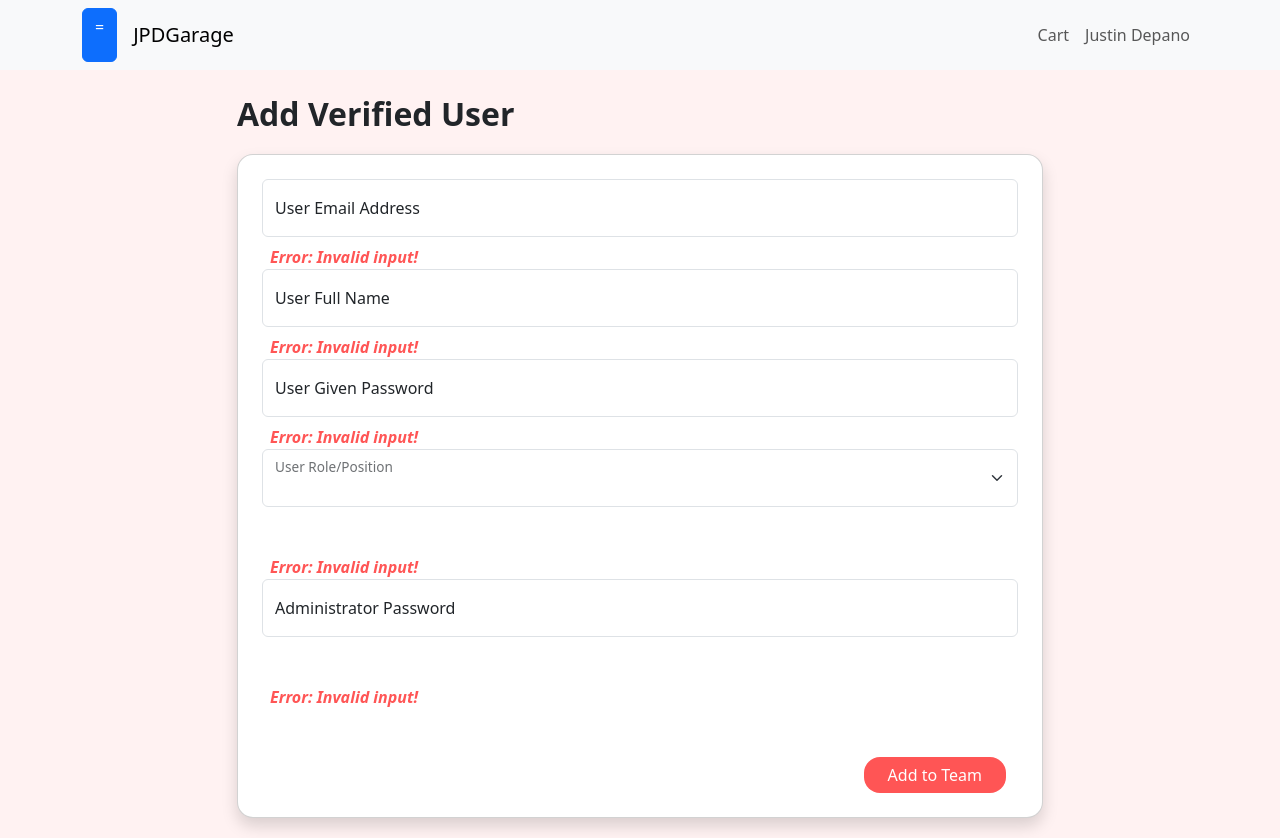
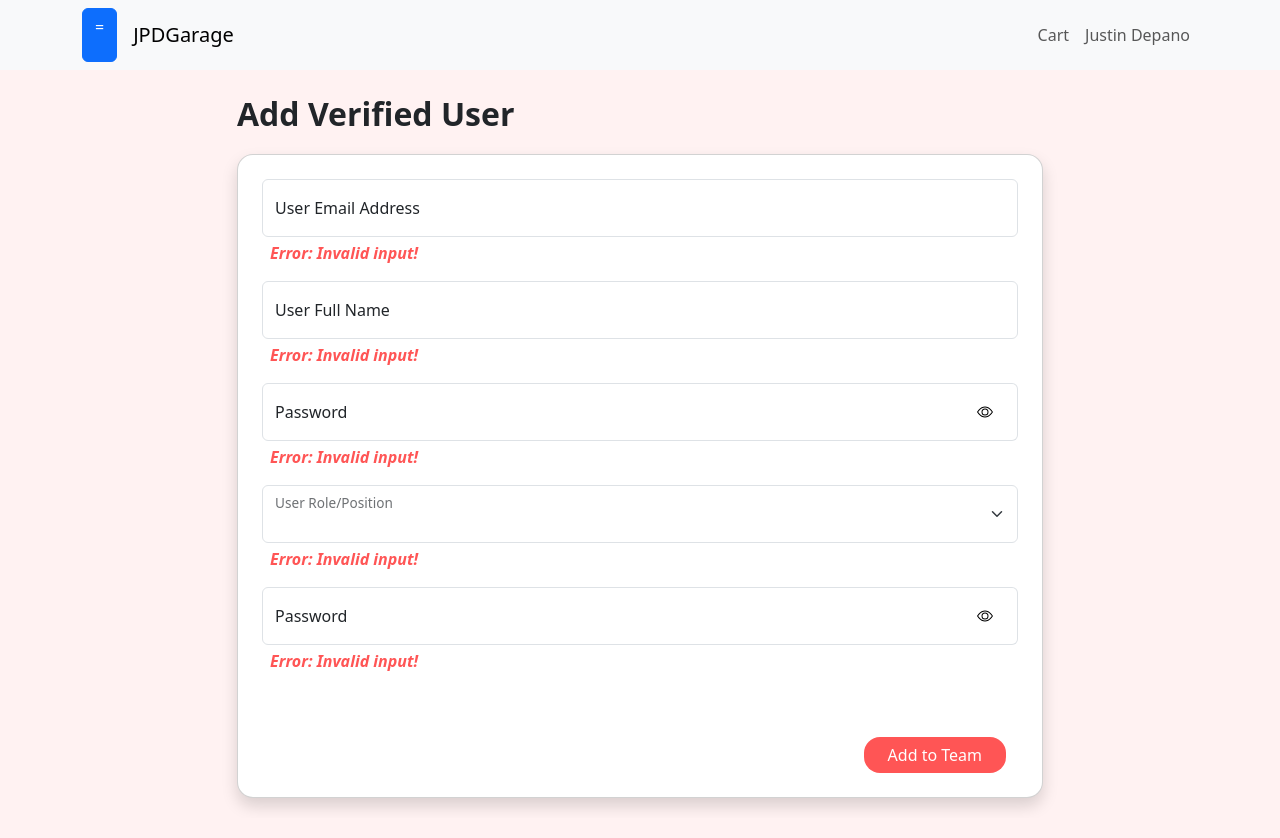
Before and after one commit to briangabini/CSSWENG-IMS, a React (Create React App) app in the folder frontend/: page /add-verified-user in a window 1280 px wide. Built offline with nearby package versions, Linux system fonts and the light colour scheme.

Commit message:
Updated formatting and animations
- filter and sort are now able to close when clicked outside
- changed formatting for search button (similar to password hiding format in login)

```diff
--- a/frontend/src/pages/AddVerifiedUser.js
+++ b/frontend/src/pages/AddVerifiedUser.js
@@ -1,4 +1,4 @@
-import { Container, Row, Button, Form, Card, FloatingLabel } from 'react-bootstrap'
+import { Container, Row, Button, Form, Card, FloatingLabel, InputGroup } from 'react-bootstrap'
 import { useState } from 'react'
 import { DOMAIN } from '../config'
 
@@ -68,7 +68,7 @@ const AddVerifiedUser = () => {
                 <Card className='p-4 rounded-4 shadow mt-3'>
                     <Form onSubmit={handleSubmit}>
                         {/* email input */}
-                        <FloatingLabel className="mb-2" controlId="floatingInput" label="User Email Address" >
+                        <FloatingLabel className="mb-1" controlId="floatingInput" label="User Email Address" >
                             <Form.Control
                                 type="email"
                                 placeholder="name@example.com"
@@ -77,13 +77,13 @@ const AddVerifiedUser = () => {
                             />
                         </FloatingLabel>
                         {/* Error */}
-                        <div className='ms-2 txt-main-dominant-red fst-italic fw-bold'
+                        <div className='ms-2 mb-3 txt-main-dominant-red fst-italic fw-bold'
                             onClick={handleError}>
                             Error: Invalid input!
                         </div>
 
                         {/* full name input */}
-                        <FloatingLabel className="mb-2" controlId="floatingSelect" label="User Full Name">
+                        <FloatingLabel className="mb-1" controlId="floatingSelect" label="User Full Name">
                             <Form.Control
                                 type="text"
                                 placeholder="User Full Name"
@@ -92,28 +92,38 @@ const AddVerifiedUser = () => {
                             />
                         </FloatingLabel>
                         {/* Error */}
-                        <div className='ms-2 txt-main-dominant-red fst-italic fw-bold'
+                        <div className='ms-2 mb-3 txt-main-dominant-red fst-italic fw-bold'
                             onClick={handleError}>
                             Error: Invalid input!
                         </div>
 
                         {/* password input */}
-                        <FloatingLabel className="mb-2" controlId="floatingPassword" label="User Given Password">
-                            <Form.Control
-                                type="text"
-                                placeholder="User Given Password"
-                                onChange={(e) => setPassword(e.target.value)}
-                                value={password}
-                            />
-                        </FloatingLabel>
+                        <InputGroup className="mb-1 nopadding">
+                            <FloatingLabel className=""
+                                            controlId="floatingSelect"
+                                            label="Password">
+                                <Form.Control
+                                    type="password"
+                                    placeholder=""
+                                />
+                            </FloatingLabel>
+                            <Button id="button-addon2"
+                                    variant='light'
+                                    className='py-2 px-3 border border-start-0 bg-white'>
+                                {/* eye open */}
+                                <img className='mb-1 me-2' src='eye.svg' alt="Search" />
+                                {/* eye close */}
+                                {/* <img className='mb-1 me-2' src='eye-slash.svg' alt="Search" /> */}
+                            </Button>
+                        </InputGroup>
                         {/* Error */}
-                        <div className='ms-2 txt-main-dominant-red fst-italic fw-bold'
+                        <div className='ms-2 mb-3 txt-main-dominant-red fst-italic fw-bold'
                             onClick={handleError}>
                             Error: Invalid input!
                         </div>
 
                         {/* role input */}
-                        <FloatingLabel className="mb-5" controlId="floatingSelect" label="User Role/Position">
+                        <FloatingLabel className="mb-1" controlId="floatingSelect" label="User Role/Position">
                             <Form.Select
                                 onChange={(e) => setRole(e.target.value)}
                                 value={role}
@@ -125,18 +135,33 @@ const AddVerifiedUser = () => {
                             </Form.Select>
                         </FloatingLabel>
                         {/* Error */}
-                        <div className='ms-2 txt-main-dominant-red fst-italic fw-bold'
+                        <div className='ms-2 mb-3 txt-main-dominant-red fst-italic fw-bold'
                             onClick={handleError}>
                             Error: Invalid input!
                         </div>
 
                         {/* admin password */}
                         {/* for added authentication */}
-                        <FloatingLabel className="mb-5" controlId="floatingInput" label="Administrator Password">
-                            <Form.Control type="password" placeholder="Password" />
-                        </FloatingLabel>
+                        <InputGroup className="mb-1 nopadding">
+                            <FloatingLabel className=""
+                                            controlId="floatingSelect"
+                                            label="Password">
+                                <Form.Control
+                                    type="password"
+                                    placeholder=""
+                                />
+                            </FloatingLabel>
+                            <Button id="button-addon2"
+                                    variant='light'
+                                    className='py-2 px-3 border border-start-0 bg-white'>
+                                {/* eye open */}
+                                <img className='mb-1 me-2' src='eye.svg' alt="Password" />
+                                {/* eye close */}
+                                {/* <img className='mb-1 me-2' src='eye-slash.svg' alt="Password" /> */}
+                            </Button>
+                        </InputGroup>
                         {/* Error */}
-                        <div className='ms-2 txt-main-dominant-red fst-italic fw-bold'
+                        <div className='ms-2 mb-3 txt-main-dominant-red fst-italic fw-bold'
                             onClick={handleError}>
                             Error: Invalid input!
                         </div>
--- a/frontend/src/pages/EditVerifiedUser.js
+++ b/frontend/src/pages/EditVerifiedUser.js
@@ -1,4 +1,4 @@
-import { Container, Row, Button, Form, Card, FloatingLabel } from 'react-bootstrap'
+import { Container, Row, Button, Form, Card, FloatingLabel, InputGroup } from 'react-bootstrap'
 
 const EditVerifiedUser = () => {
 
@@ -13,7 +13,7 @@ const EditVerifiedUser = () => {
                 <Card className='p-4 rounded-4 shadow mt-3'>
                     <Form>
                         {/* email input */}
-                        <FloatingLabel className="mb-2" controlId="floatingInput" label="User Email Address" >
+                        <FloatingLabel className="mb-1" controlId="floatingInput" label="User Email Address" >
                             <Form.Control type="email" placeholder="name@example.com" />
                         </FloatingLabel>
                         {/* Error */}
@@ -23,7 +23,7 @@ const EditVerifiedUser = () => {
                         </div>
 
                         {/* full name input */}
-                        <FloatingLabel className="mb-2" controlId="floatingSelect" label="User Full Name">
+                        <FloatingLabel className="mb-1" controlId="floatingSelect" label="User Full Name">
                             <Form.Control type="text" placeholder="User Full Name" />
                         </FloatingLabel>
                         {/* Error */}
@@ -33,9 +33,24 @@ const EditVerifiedUser = () => {
                         </div>
 
                         {/* password input */}
-                        <FloatingLabel className="mb-2" controlId="floatingPassword" label="User Given Password">
-                            <Form.Control type="text" placeholder="User Given Password" />
-                        </FloatingLabel>
+                        <InputGroup className="mb-1 nopadding">
+                            <FloatingLabel className=""
+                                            controlId="floatingSelect"
+                                            label="Password">
+                                <Form.Control
+                                    type="password"
+                                    placeholder=""
+                                />
+                            </FloatingLabel>
+                            <Button id="button-addon2"
+                                    variant='light'
+                                    className='py-2 px-3 border border-start-0 bg-white'>
+                                {/* eye open */}
+                                <img className='mb-1 me-2' src='eye.svg' alt="Search" />
+                                {/* eye close */}
+                                {/* <img className='mb-1 me-2' src='eye-slash.svg' alt="Search" /> */}
+                            </Button>
+                        </InputGroup>
                         {/* Error */}
                         <div className='ms-2 txt-main-dominant-red fst-italic fw-bold'
                             onClick={handleError}>
@@ -43,7 +58,7 @@ const EditVerifiedUser = () => {
                         </div>
 
                         {/* role input */}
-                        <FloatingLabel className="mb-5" controlId="floatingSelect" label="User Role/Position">
+                        <FloatingLabel className="mb-1" controlId="floatingSelect" label="User Role/Position">
                             <Form.Select>
                                 <option></option>
                                 <option value="1">Partsman</option>
@@ -59,9 +74,24 @@ const EditVerifiedUser = () => {
 
                         {/* admin password */}
                         {/* for added authentication */}
-                        <FloatingLabel className="mb-5" controlId="floatingInput" label="Administrator Password">
-                            <Form.Control type="password" placeholder="Password" />
-                        </FloatingLabel>
+                        <InputGroup className="mb-1 nopadding">
+                            <FloatingLabel className=""
+                                            controlId="floatingSelect"
+                                            label="Password">
+                                <Form.Control
+                                    type="password"
+                                    placeholder=""
+                                />
+                            </FloatingLabel>
+                            <Button id="button-addon2"
+                                    variant='light'
+                                    className='py-2 px-3 border border-start-0 bg-white'>
+                                {/* eye open */}
+                                <img className='mb-1 me-2' src='eye.svg' alt="Password" />
+                                {/* eye close */}
+                                {/* <img className='mb-1 me-2' src='eye-slash.svg' alt="Password" /> */}
+                            </Button>
+                        </InputGroup>
                         {/* Error */}
                         <div className='ms-2 txt-main-dominant-red fst-italic fw-bold'
                             onClick={handleError}>
--- a/frontend/src/pages/Inventory.js
+++ b/frontend/src/pages/Inventory.js
@@ -139,8 +139,12 @@ const Inventory = () => {
             <Row>
                 {/* Search Bar */}
                 <InputGroup className="mb-5 mt-2 nopadding">
-                    <Form.Control placeholder="Search" className='rounded-start-pill ps-4 shadow' value={searchTerm} onChange={handleSearchChange}/>
-                    <Button id="button-addon2" variant="light" className='rounded-end-pill py-2 px-3 shadow' onClick={handleSearchClick}>
+                    <Form.Control placeholder="Search"
+                                    className='rounded-start-pill ps-4 shadow' value={searchTerm} onChange={handleSearchChange}/>
+                    <Button id="button-addon2"
+                            variant='light'
+                            className='rounded-end-pill py-2 px-3 border border-start-0 bg-white shadow'
+                            onClick={handleSearchClick}>
                         <img className='mb-1 me-2' src='icon_magnifyingglass_.png' alt="Search" />
                     </Button>
                 </InputGroup>
```
Also changed, not shown: frontend/src/components/Filter.js (+27 -9 lines), frontend/src/components/SortBy.js (+27 -10 lines).
